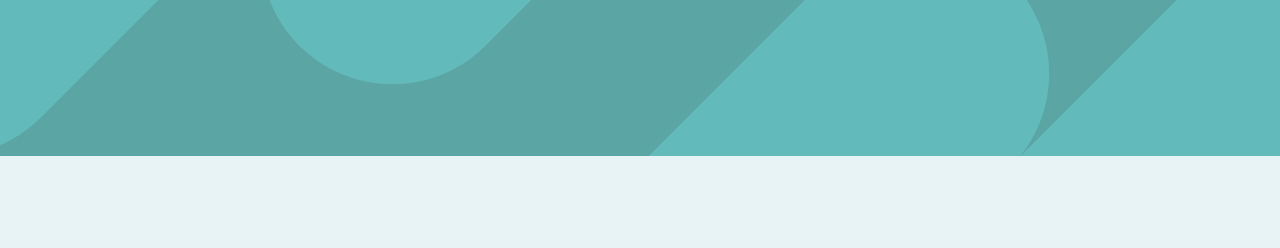
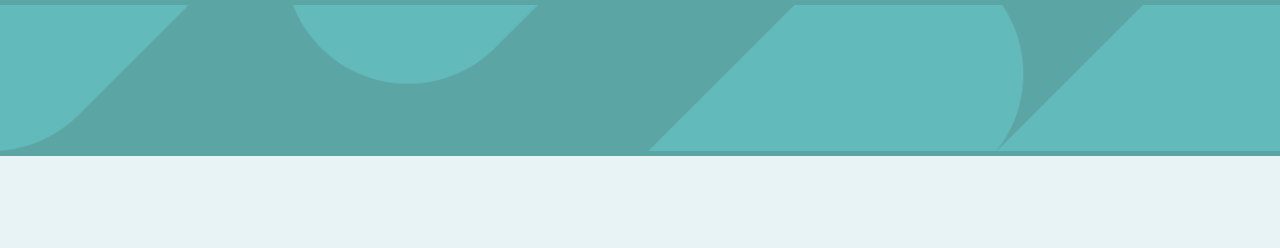
Before and after one commit to AgzamovM/mns-job-listings, a plain HTML site: page index.html in a window 1280 px wide. Shown: the top 248 px of the page. Drawn offline with Linux system fonts and the light colour scheme; a web font is replaced by a local one.

Commit message:
add site header still

```diff
--- a/css/styles.css
+++ b/css/styles.css
@@ -48,8 +48,9 @@ body{
         background-image: url(../img/header\ bg-picture.png);
         background-repeat: no-repeat;
         background-position: center center;
-        background-size: cover;
+        background-size: contain;
         margin-bottom: 76px;
+        background-color: var(--text-color-h);
   }
   .main-content {
         flex-grow: 1;
```
